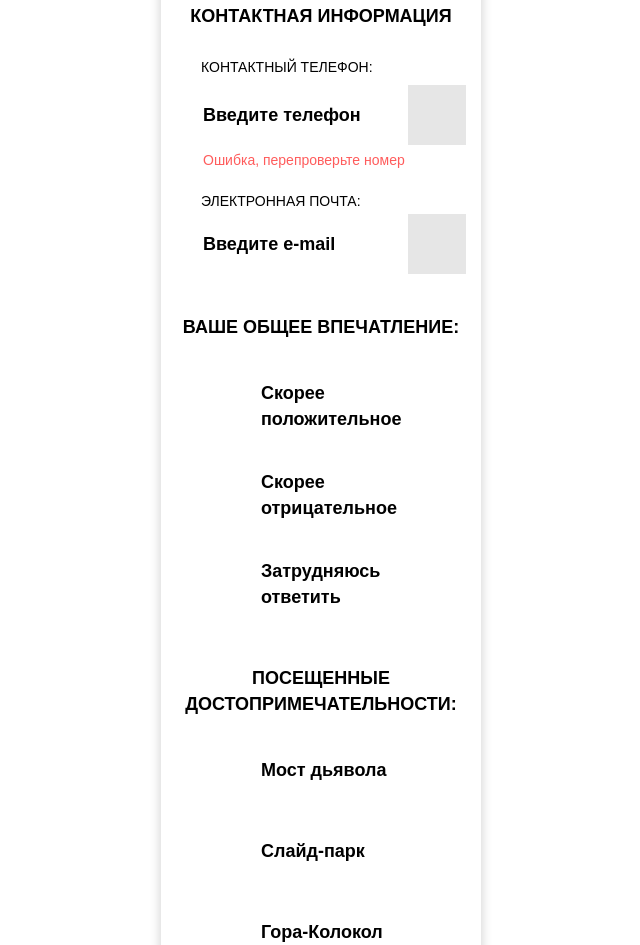
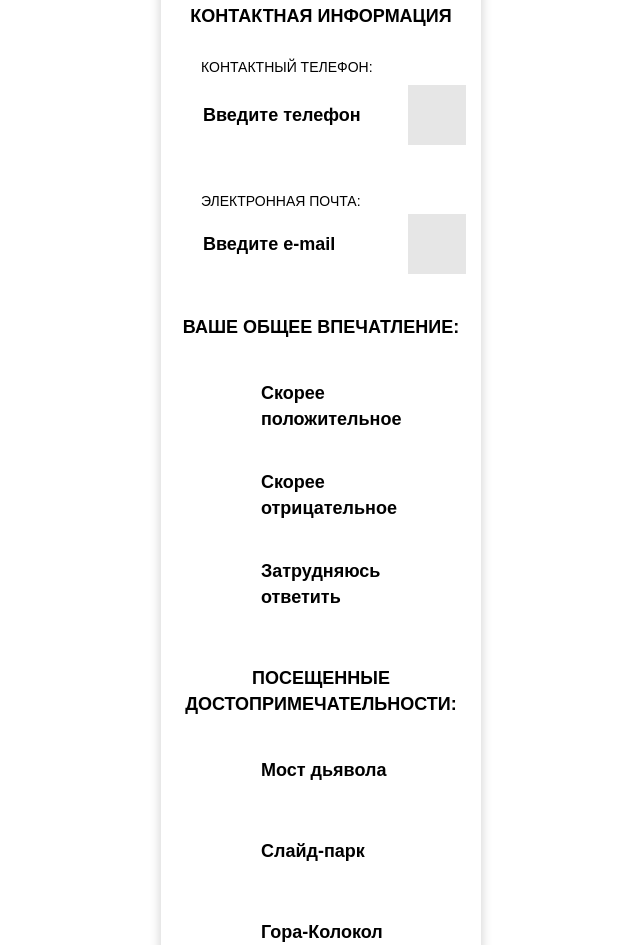
Before and after one commit to Stanleygoo/sedona, a website: page src/form.html in a window 1280 px wide. Shown: the part 1270-2215 px from the top of the page, without its empty margins (319-959 px from the left). Drawn offline with nearby package versions, Linux system fonts and the light colour scheme; files that its build step writes are made by us from their sources; a web font is replaced by a local one.

Commit message:
написал базовую валидацию

```diff
--- a/gulpfile.js
+++ b/gulpfile.js
@@ -77,7 +77,10 @@ gulp.task('copy', function() {
   })
   .pipe(gulp.dest('build'));
 });
-
+gulp.task('html', function() {
+  gulp.src('src/*html')
+    .pipe(gulp.dest('build'));
+});
 gulp.task('clean', function() {
   return del('build')
 });
@@ -107,5 +110,6 @@ gulp.task('serve', function() {
   });
 
   gulp.watch('src/postcss/**/*.css', ['style']);
+  gulp.watch("src/js/**/*.js", ["minjs"]);
   gulp.watch('src/*.html').on('change', server.reload);
 });
--- a/src/form.html
+++ b/src/form.html
@@ -183,8 +183,9 @@
       </div>
     </div>
   </div>
-  <script src="js/minjs/menu.js"></script>
-  <script src="js/minjs/picturefill.js"></script>
+  <script src="js/minjs/menu.js" type="text/javascript"></script>
+  <script src="js/minjs/picturefill.js" type="text/javascript"></script>
+  <script src="js/form.js" type="text/javascript"></script>
 </body>
 
 </html>
--- /dev/null
+++ b/src/js/form.js
@@ -0,0 +1,39 @@
+'use strict';
+
+var feedbackForm = document.querySelector('.feedback-form');
+var firstName = feedbackForm.querySelector('#first-name');
+var lastName = feedbackForm.querySelector('#last-name');
+var patronymic = feedbackForm.querySelector('#patronymic');
+var textarea = feedbackForm.querySelector('.feedback-form__textarea');
+var tel = feedbackForm.querySelector('#tel');
+var telErrorMsg = feedbackForm.querySelector('.feedback-form__error-msg');
+
+
+console.log(tel.validity);
+telErrorMsg.style.fontSize = '0px';
+
+tel.addEventListener('change', function() {
+debugger;
+  if (!tel.validity.valid) {
+    console.log(!tel.validity.valid);
+    debugger;
+    telErrorMsg.style.fontSize = '14px';
+  }
+});
+
+firstName.required = true;
+firstName.minLength = 3;
+firstName.maxLength = 15;
+
+
+lastName.required = true;
+lastName.minLength = 3;
+lastName.maxLength = 15;
+
+patronymic.required = true;
+patronymic.minLength = 5;
+patronymic.maxLength = 15;
+
+
+tel.required = true;
+// tel.pattern = '^((8|\+7)[\- ]?)?(\(?\d{3}\)?[\- ]?)?[\d\- ]{7,10}$';
```
